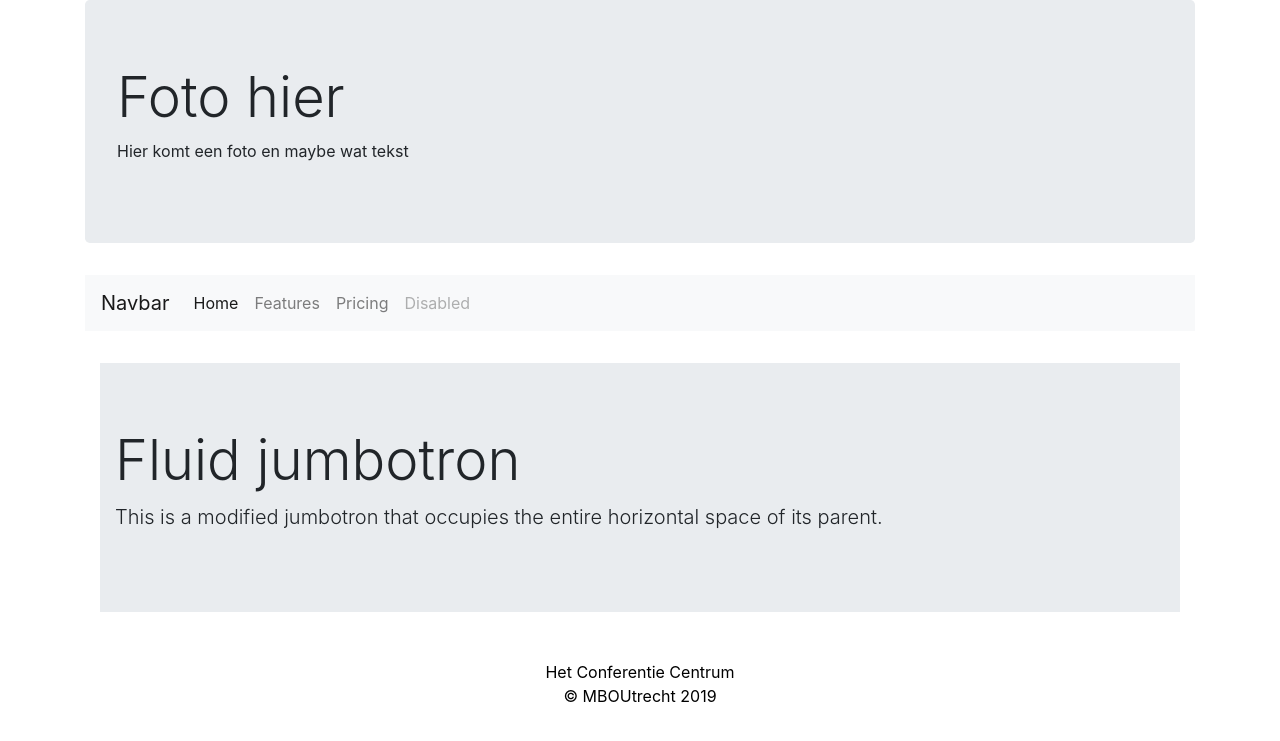
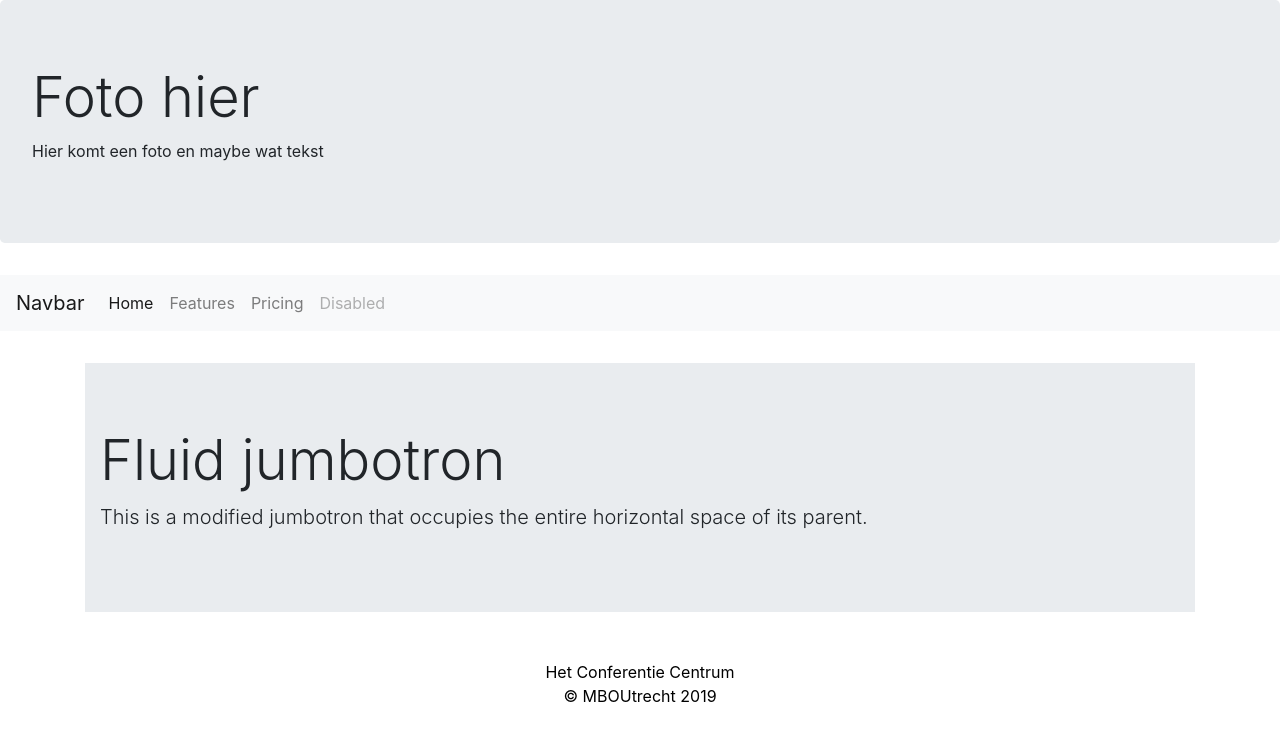
Before and after one commit to Conferentie-project/ConferentieCentrum, a PHP site: page / in a window 1280 px wide. Shown: the top 741 px of the page. Run offline with PHP 8.4, Linux system fonts and the light colour scheme.

Commit message:
Update index.php

```diff
--- a/index.php
+++ b/index.php
@@ -12,7 +12,7 @@
     <title>Hello, world!</title>
 </head>
 <body>
-<main class="container">
+<main>
     <div class="row">
         <div class="col-12">
             <?php include("./banner.php"); ?>
```
